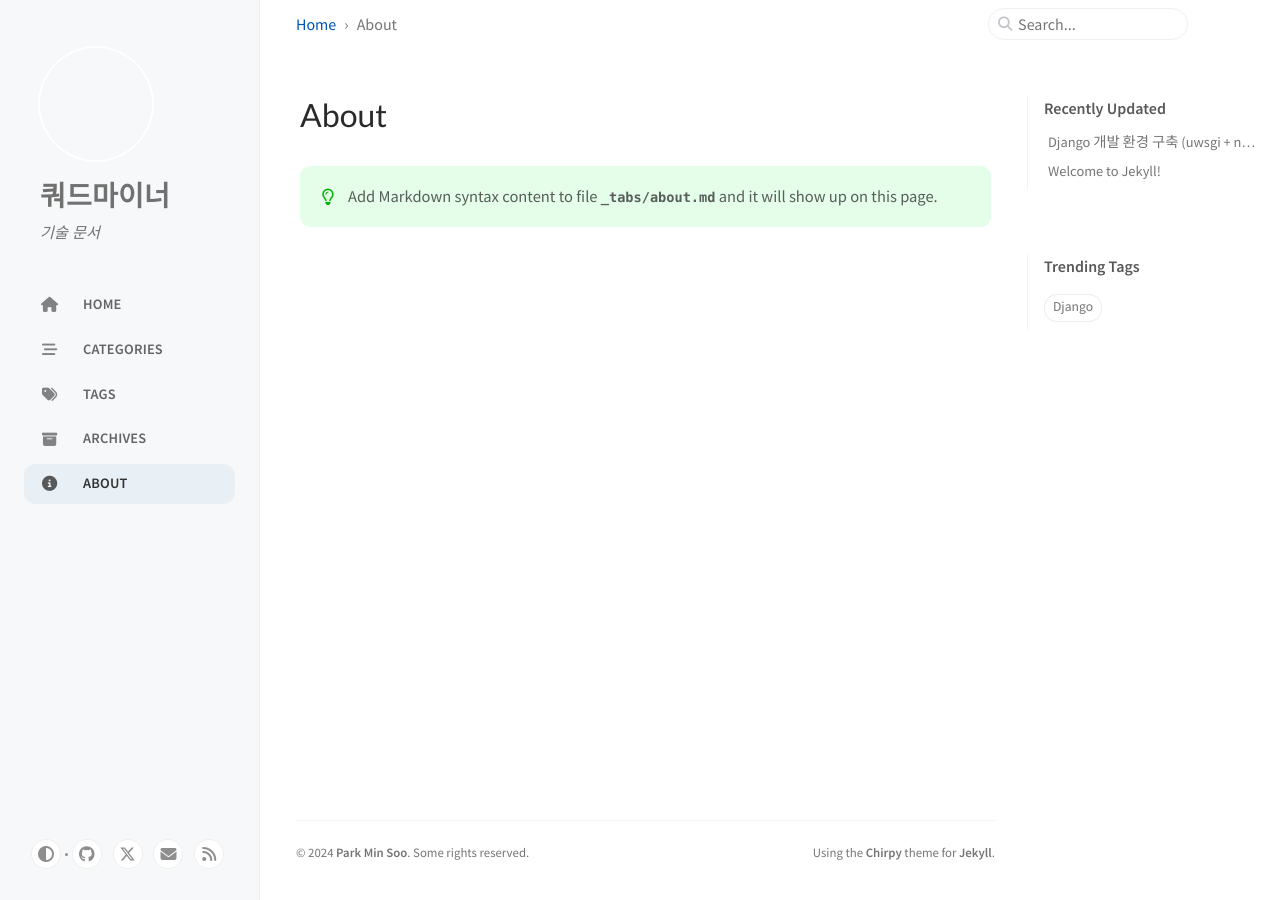
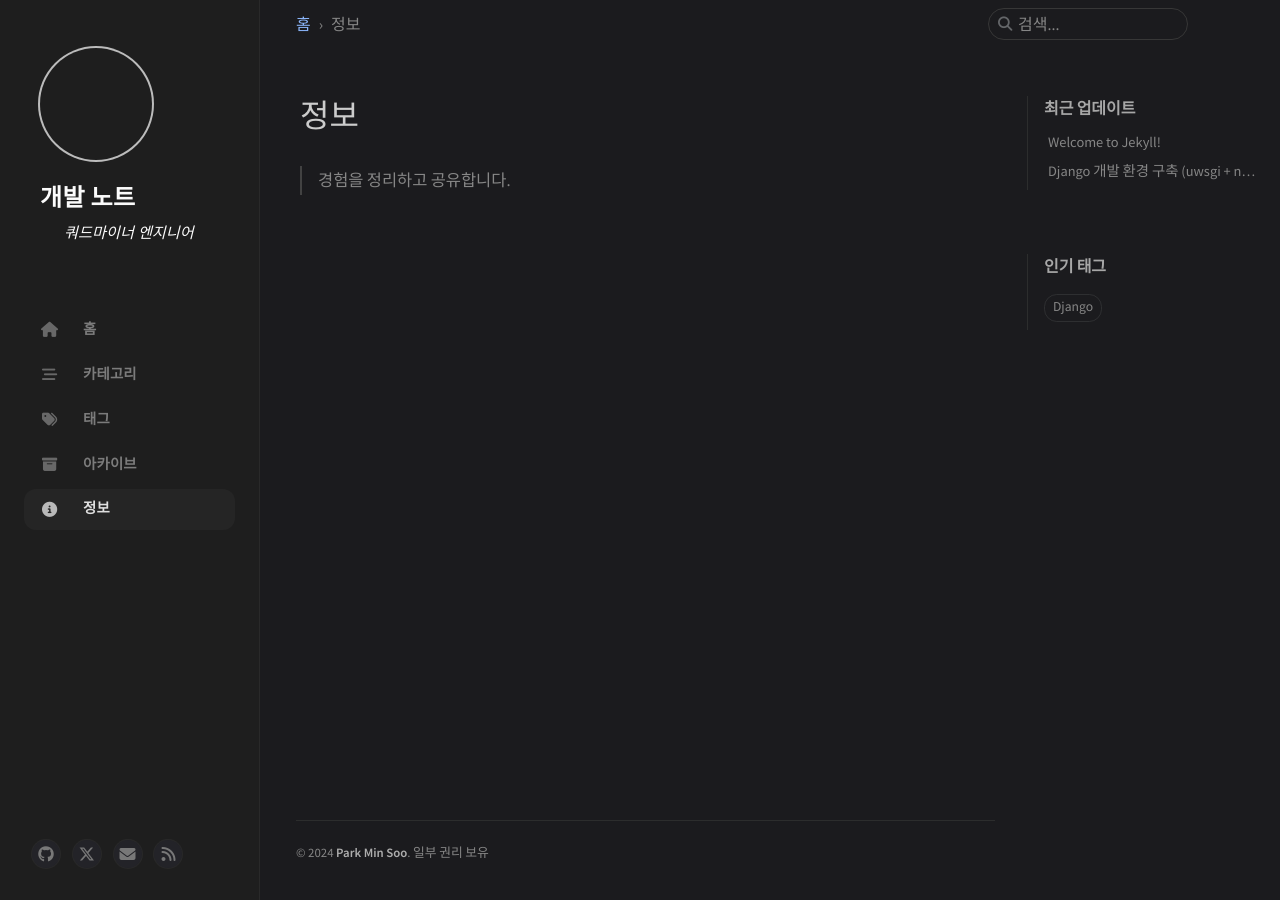
Before and after one commit to parkms1000/parkms1000.github.io, a Jekyll site: the page built from _tabs/about.md, in a window 1280 px wide. Built offline with Jekyll 4.4.1, drawn with Linux system fonts in a browser that asks for light colours; cached includes are drawn as plain includes; nearby versions of some CDN libraries.

Commit message:
update page config

```diff
--- a/_config.yml
+++ b/_config.yml
@@ -6,24 +6,24 @@ theme: jekyll-theme-chirpy
 # The language of the webpage › http://www.lingoes.net/en/translator/langcode.htm
 # If it has the same name as one of the files in folder `_data/locales`, the layout language will also be changed,
 # otherwise, the layout language will use the default value of 'en'.
-lang: en
+lang: ko-KR
 
 # Change to your timezone › https://kevinnovak.github.io/Time-Zone-Picker
-timezone:
+timezone: Asia/Seoul
 
 # jekyll-seo-tag settings › https://github.com/jekyll/jekyll-seo-tag/blob/master/docs/usage.md
 # ↓ --------------------------
 
-title: 쿼드마이너 # the main title
+title: 개발 노트 # the main title
 
-tagline: 기술 문서 # it will display as the subtitle
+tagline: 쿼드마이너 엔지니어 # it will display as the subtitle
 
 description: >- # used by seo meta and the atom feed
-  A minimal, responsive and feature-rich Jekyll theme for technical writing.
+  리눅스 시스템 설정과 개발에 대한 내용.
 
 # Fill in the protocol & hostname for your site.
 # E.g. 'https://username.github.io', note that it does not end with a '/'.
-url: ""
+url: "https://parkms1000.github.io"
 
 github:
   username: private # change to your GitHub username
@@ -35,7 +35,7 @@ social:
   # Change to your full name.
   # It will be displayed as the default author of the posts and the copyright owner in the Footer
   name: Park Min Soo
-  email: example@domain.com # change to your email address
+  email: parkms1000g@gmail.com # change to your email address
   links:
     # The first element serves as the copyright owner's link
     - https://twitter.com/username # change to your Twitter homepage
@@ -88,7 +88,7 @@ pageviews:
 #     light — Use the light color scheme
 #     dark — Use the dark color scheme
 #
-theme_mode: # [light | dark]
+theme_mode: dark
 
 # The CDN endpoint for media resources.
 # Notice that once it is assigned, the CDN url
--- a/_includes/footer.html
+++ b/_includes/footer.html
@@ -27,7 +27,7 @@
       </span>
     {% endif %}
   </p>
-
+<!--
   <p>
     {%- capture _platform -%}
       <a href="https://jekyllrb.com" target="_blank" rel="noopener">Jekyll</a>
@@ -46,4 +46,5 @@
 
     {{ site.data.locales[include.lang].meta | replace: ':PLATFORM', _platform | replace: ':THEME', _theme }}
   </p>
+-->
 </footer>
--- a/_sass/addon/commons.scss
+++ b/_sass/addon/commons.scss
@@ -749,19 +749,20 @@ $btn-mb: 0.5rem;
     a {
       @extend %clickable-transition;
       @extend %sidebar-link-hover;
-
-      color: var(--site-title-color);
+      font-weight: 900;
+      font-size: 1.5rem;
+      letter-spacing: 0.5px;
+      color: rgba(254,254,254,99%);
     }
   }
 
   .site-subtitle {
     font-size: 95%;
-    color: var(--site-subtitle-color);
-    margin-top: 0.25rem;
+    color: rgba(254,254,254,99%);
+    margin-top: 1.2rem;
     word-spacing: 1px;
-    -webkit-user-select: none;
-    -moz-user-select: none;
-    -ms-user-select: none;
+    margin: 0.5rem 1.5rem 0.5rem 1.5rem;
+    min-height: 3rem;
     user-select: none;
   }
 
--- a/_tabs/about.md
+++ b/_tabs/about.md
@@ -4,5 +4,4 @@ icon: fas fa-info-circle
 order: 4
 ---
 
-> Add Markdown syntax content to file `_tabs/about.md`{: .filepath } and it will show up on this page.
-{: .prompt-tip }
+> 경험을 정리하고 공유합니다.
```
Also changed, not shown: _posts/2024-09-08-setup-develop.markdown (+14 -22 lines), 1 other file.
